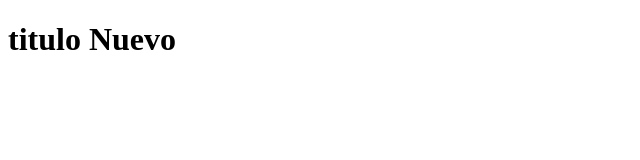
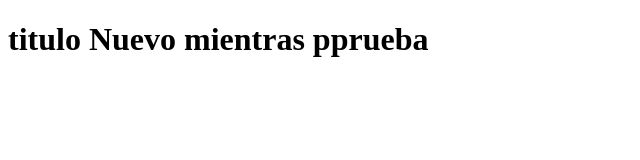
Before and after one commit to nelsonzarate3185/hello-world-git, a plain HTML site: page Index.html in a window 1280 px wide. Shown: the whole page, without its empty margins (0-640 px from the left). Drawn offline with Linux system fonts and the light colour scheme.

Commit message:
nuevo guardado 07/08/2023

```diff
--- a/Index.html
+++ b/Index.html
@@ -7,6 +7,6 @@
     <title>Demo Git</title>
 </head>
 <body>
-    <h1>titulo Nuevo</h1>
+    <h1>titulo Nuevo mientras pprueba</h1>
 </body>
 </html>
```
